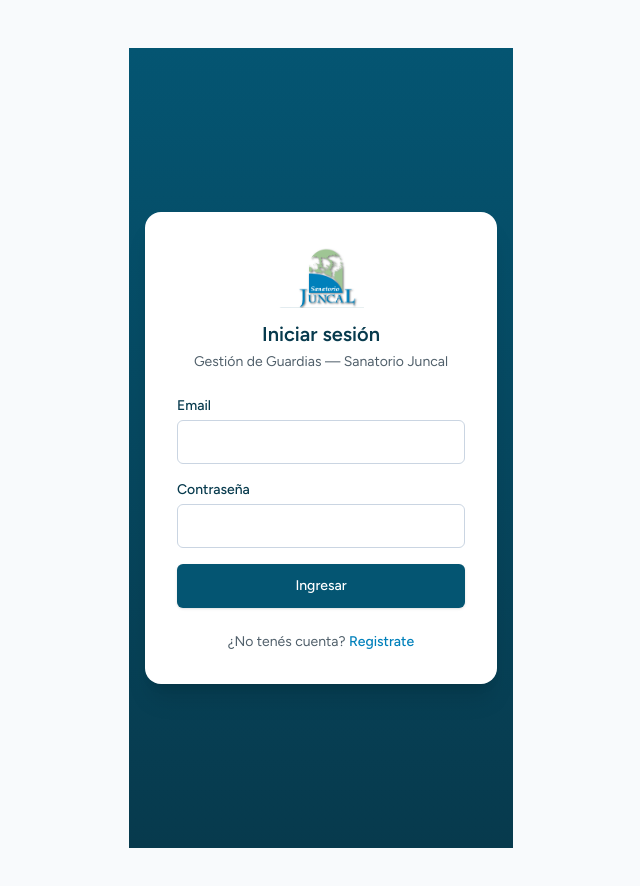
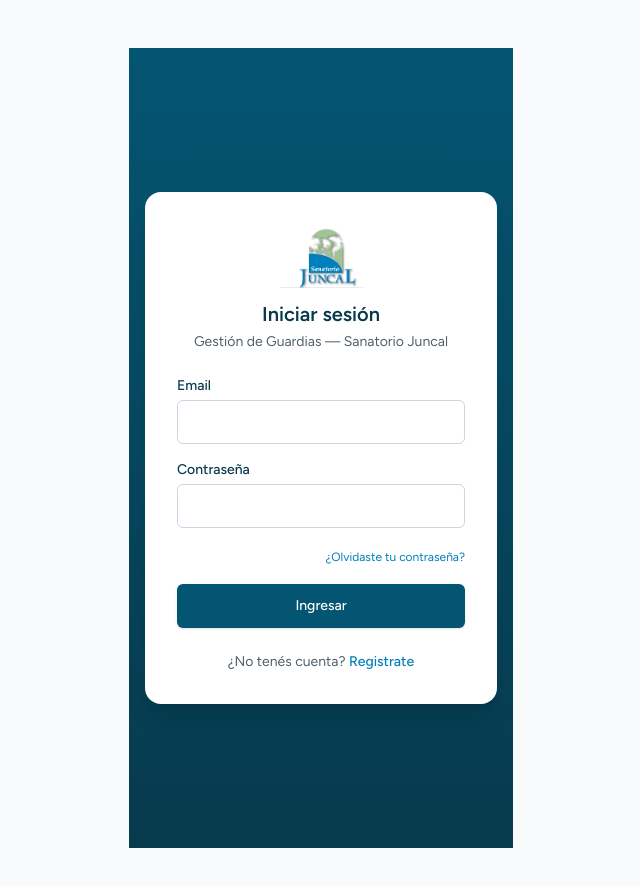
Before and after one commit to adrianabadin/juncal, a Next.js app: page /login in a window 1280 px wide. Shown: the top 886 px of the page, without its empty margins (319-959 px from the left). Built offline with nearby package versions, Linux system fonts and the light colour scheme; no server answers.

Commit message:
feat: add forgot password link to login form

```diff
--- a/src/modules/users/presentation/components/LoginForm.tsx
+++ b/src/modules/users/presentation/components/LoginForm.tsx
@@ -1,5 +1,6 @@
 "use client";
 
+import Link from "next/link";
 import { useRouter } from "next/navigation";
 import { useForm } from "react-hook-form";
 import { zodResolver } from "@hookform/resolvers/zod";
@@ -48,6 +49,11 @@
         error={errors.password?.message}
         {...register("password")}
       />
+      <div className="text-right">
+        <Link href="/auth/forgot-password" className="text-xs text-link hover:underline">
+          ¿Olvidaste tu contraseña?
+        </Link>
+      </div>
       {errors.root && (
         <p role="alert" className="text-sm text-red-600">
           {errors.root.message}
```
